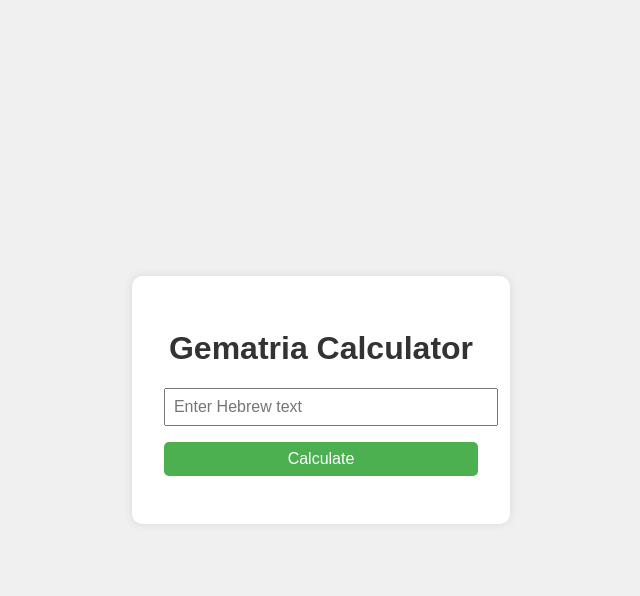
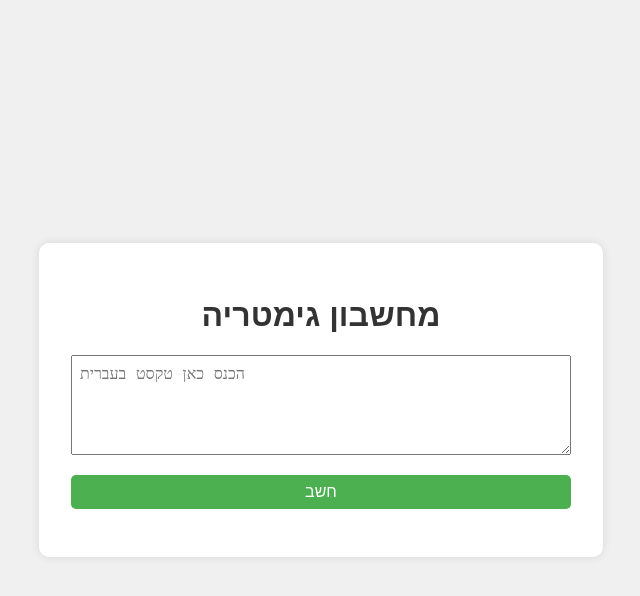
Before and after one commit to ohadbenisti/gematria, a Flask app: page / in a window 1280 px wide. Shown: the top 596 px of the page, without its empty margins (319-959 px from the left). Run offline with Flask 3, Linux system fonts and the light colour scheme.

Commit message:
changing the ui to hebrew

```diff
--- a/app.py
+++ b/app.py
@@ -33,7 +33,7 @@ gimatriya_dict = {
     1509 :90, #Tsadi Sofith (ץ)
 }
 
-def gimatiya(the_text):
+def gimatria(the_text):
     total_value = 0
     for letter in the_text:
         letter_ASCII = ord(letter)
@@ -49,7 +49,7 @@ def index():
 @app.route('/calculate', methods=['POST'])
 def calculate():
     text = request.form['text']
-    result = gimatiya(text)
+    result = gimatria(text)
     return jsonify({'result': result})
 
 if __name__ == '__main__':
--- a/templates/index.html
+++ b/templates/index.html
@@ -3,7 +3,7 @@
 <head>
     <meta charset="UTF-8">
     <meta name="viewport" content="width=device-width, initial-scale=1.0">
-    <title>Gematria Calculator</title>
+    <title>מחשבון גימטריה</title>
     <style>
         body {
             font-family: Arial, sans-serif;
@@ -19,16 +19,21 @@
             padding: 2rem;
             border-radius: 10px;
             box-shadow: 0 0 10px rgba(0,0,0,0.1);
+            width: 90%;
+            max-width: 500px;
         }
         h1 {
             text-align: center;
             color: #333;
         }
-        input {
+        textarea {
             width: 100%;
             padding: 0.5rem;
             margin-bottom: 1rem;
             font-size: 1rem;
+            min-height: 100px;
+            resize: vertical;
+            box-sizing: border-box;
         }
         button {
             width: 100%;
@@ -53,9 +58,9 @@
 </head>
 <body>
     <div class="container">
-        <h1>Gematria Calculator</h1>
-        <input type="text" id="inputText" placeholder="Enter Hebrew text">
-        <button onclick="calculateGematria()">Calculate</button>
+        <h1>מחשבון גימטריה</h1>
+        <textarea id="inputText" placeholder="הכנס כאן טקסט בעברית" rows="4"></textarea>
+        <button onclick="calculateGematria()">חשב</button>
         <div id="result"></div>
     </div>
     <script>
@@ -70,7 +75,7 @@
             })
             .then(response => response.json())
             .then(data => {
-                document.getElementById('result').textContent = `Gematria value: ${data.result}`;
+                document.getElementById('result').textContent = `ערך הטקסט הוא: ${data.result}`;
             })
             .catch(error => {
                 console.error('Error:', error);
```
